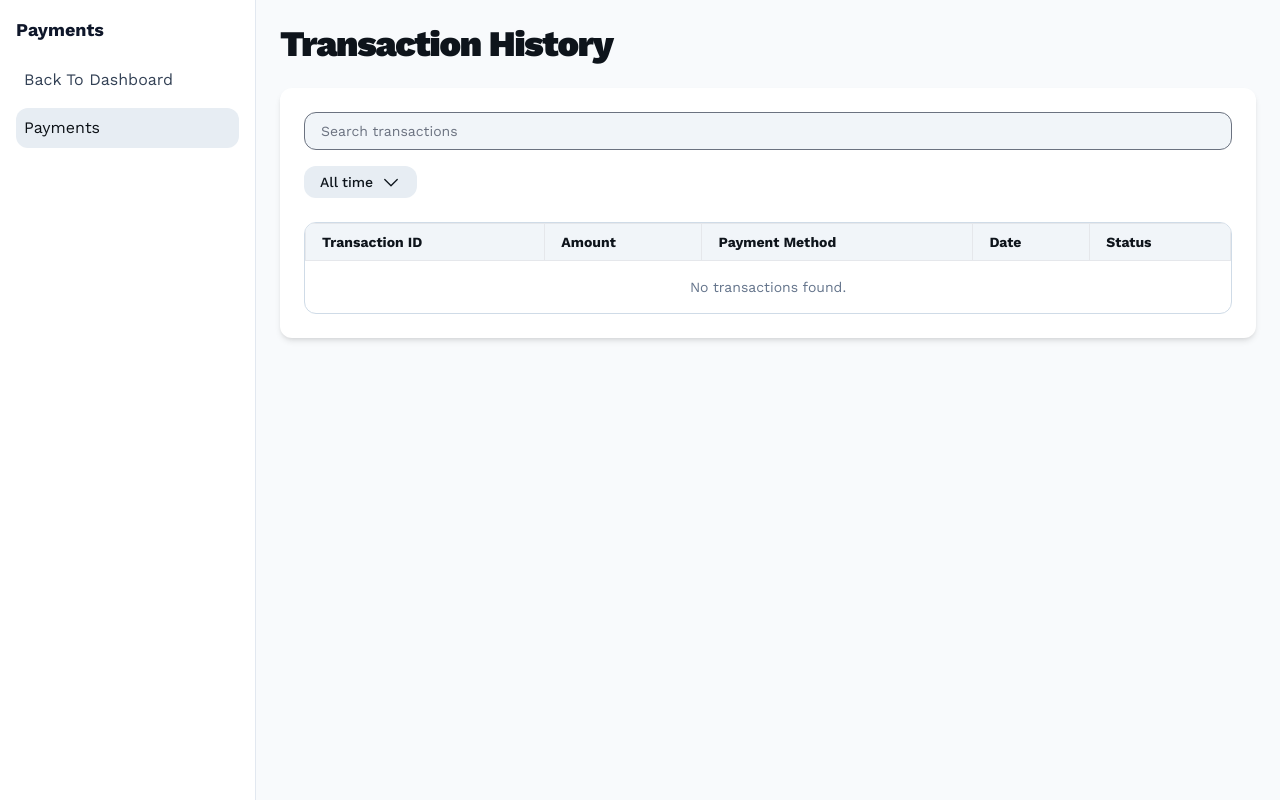
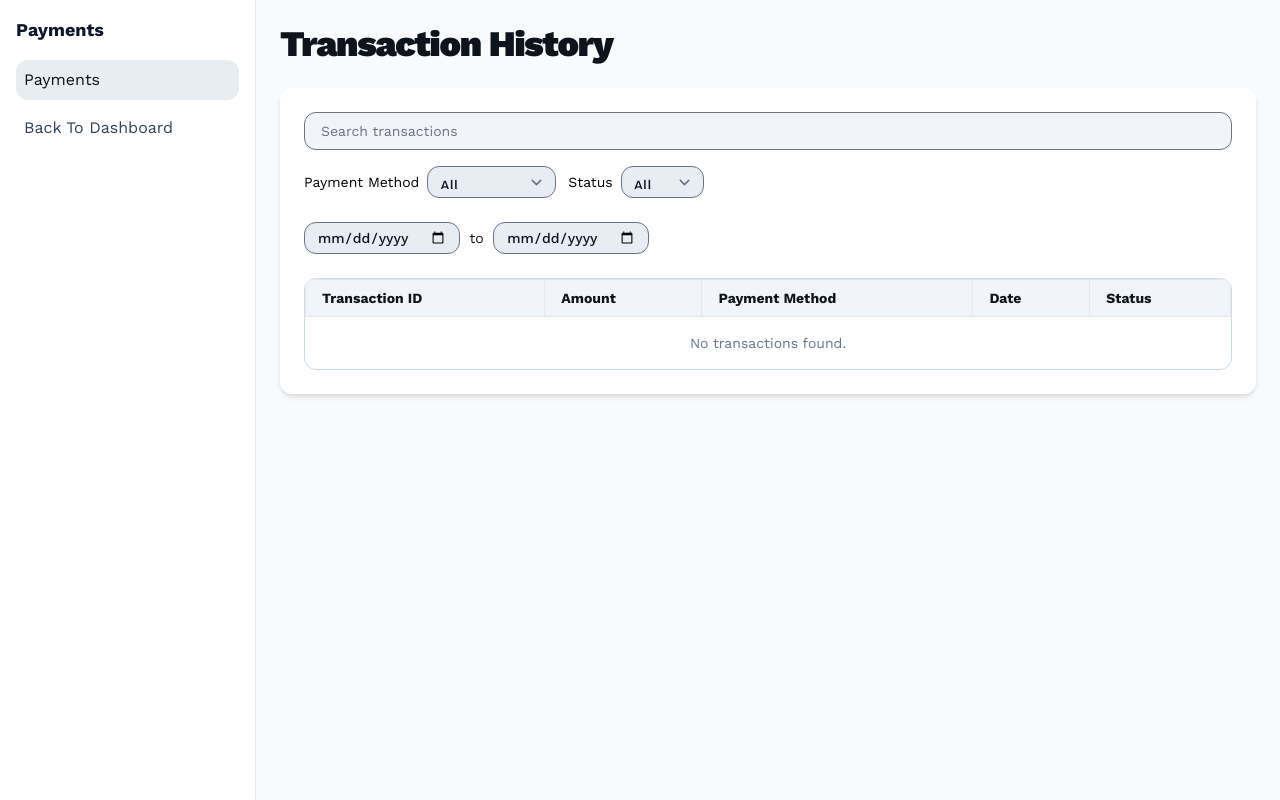
Before and after one commit to Val-9975/FYP-25-S1-14, a Django app: page /payments/dashboard/customer/viewPurchaseUI/ in a window 1280 px wide. Run offline with Django 5.2, Linux system fonts and the light colour scheme; the visitor is signed in with stand-in values (Sample User, id 1); data that the repository does not hold is empty; parts of the project's set-up code (start-up, migrations or seed data) failed here and were passed over; some libraries are stand-ins or nearby versions.

Commit message:
viewPurchasefilterfunction

```diff
--- a/FYP/payments/templates/viewPurchaseUI.html
+++ b/FYP/payments/templates/viewPurchaseUI.html
@@ -21,14 +21,15 @@
       <h2 class="text-lg font-bold text-slate-900 mb-4">Payments</h2>
       <ul class="space-y-2">
         <li>
+          <div class="flex items-center gap-3 p-2 text-[#0c1116] bg-[#e7edf3] rounded-xl">
+            Payments
+          </div>
+        </li>
+
+        <li>
           <a href="{% url 'customer_dashboard' %}" onclick="localStorage.clear();" class="flex items-center gap-3 p-2 text-slate-700 hover:bg-slate-100 rounded-xl">
             Back To Dashboard
           </a>
-        </li>
-        <li>
-          <div class="flex items-center gap-3 p-2 text-[#0c1116] bg-[#e7edf3] rounded-xl">
-            Payments
-          </div>
         </li>
       </ul>
     </div>
@@ -47,17 +48,38 @@
 
         <!-- Filter Buttons -->
         <div class="flex gap-3 flex-wrap mb-6">
-          <button class="flex h-8 items-center gap-2 rounded-xl bg-[#e7edf3] px-4 text-sm font-medium text-[#0d141b]">
-            All time
-            <svg xmlns="http://www.w3.org/2000/svg" width="20px" height="20px" fill="currentColor" viewBox="0 0 256 256">
-              <path d="M213.66,101.66l-80,80a8,8,0,0,1-11.32,0l-80-80A8,8,0,0,1,53.66,90.34L128,164.69l74.34-74.35a8,8,0,0,1,11.32,11.32Z"></path>
-            </svg>
-          </button>
+          <!-- Payment Method Filter -->
+          <div class="flex items-center gap-2">
+            <label for="payment-method" class="text-sm">Payment Method</label>
+            <select id="payment-method" class="bg-[#e7edf3] text-[#0d141b] text-sm font-medium rounded-xl h-8 px-3">
+              <option value="">All</option>
+              <option value="credit card">Credit Card</option>
+              <option value="visa">Visa</option>
+              <option value="safepay wallet">SafePay Wallet</option>
+            </select>
+          </div>
+          <!-- Status Filter -->
+          <div class="flex items-center gap-2">
+            <label for="status" class="text-sm">Status</label>
+            <select id="status" class="bg-[#e7edf3] text-[#0d141b] text-sm font-medium rounded-xl h-8 px-3">
+              <option value="">All</option>
+              <option value="success">Success</option>
+              <option value="failed">Failed</option>
+              <option value="pending">Pending</option>
+            </select>
+          </div>
+        </div>
+
+        <!-- Date Range Filter -->
+        <div class="mb-6">
+          <input type="date" id="filter-start-date" class="bg-[#e7edf3] text-[#0d141b] text-sm font-medium rounded-xl h-8 px-3" />
+          <span class="text-[#0d141b] text-sm mx-1">to</span>
+          <input type="date" id="filter-end-date" class="bg-[#e7edf3] text-[#0d141b] text-sm font-medium rounded-xl h-8 px-3" />
         </div>
 
         <!-- Transactions Table -->
         <div class="overflow-x-auto rounded-xl border border-[#cfdbe7]">
-          <table class="min-w-full border-collapse text-sm text-left text-[#0e141b]">
+          <table class="min-w-full border-collapse text-sm text-left text-[#0e141b]" id="transactions-table">
             <thead>
               <tr class="bg-slate-100">
                 <th class="border px-4 py-2">Transaction ID</th>
@@ -100,34 +122,85 @@
     document.addEventListener('DOMContentLoaded', function () {
       const searchInput = document.querySelector('input[placeholder="Search transactions"]');
       const tableRows = document.querySelectorAll('table tbody tr');
-      const noResultRow = document.createElement('tr');
-      noResultRow.innerHTML = `<td colspan="5" class="text-center text-slate-500 py-4">No transactions found.</td>`;
-      noResultRow.classList.add('no-result');
+      const paymentMethodSelect = document.getElementById('payment-method');
+      const statusSelect = document.getElementById('status');
+      const startDateInput = document.getElementById('filter-start-date');
+      const endDateInput = document.getElementById('filter-end-date');
 
-      searchInput.addEventListener('input', function () {
-        const query = this.value.trim().toLowerCase();
+      const filterTransactions = () => {
+        const searchQuery = searchInput.value.trim().toLowerCase();
+        const paymentMethodValue = paymentMethodSelect.value.toLowerCase();
+        const statusValue = statusSelect.value.toLowerCase();
+        const startDate = startDateInput.value;
+        const endDate = endDateInput.value;
+
         let visibleCount = 0;
 
         tableRows.forEach(row => {
-          if (row.querySelector('td')) {
-            const rowText = row.textContent.toLowerCase();
-            const match = rowText.includes(query);
-            row.style.display = match ? '' : 'none';
-            if (match) visibleCount++;
+          if (!row.querySelector('td')) return; // Skip empty rows
+
+          const transactionId = row.cells[0].textContent.trim().toLowerCase();
+          const amount = row.cells[1].textContent.trim().toLowerCase();
+          const paymentMethod = row.cells[2].textContent.trim().toLowerCase();
+          const date = row.cells[3].textContent.trim();
+          const status = row.cells[4].textContent.trim().toLowerCase();
+
+          // Search filter
+          const searchMatch = searchQuery === '' ||
+            transactionId.includes(searchQuery) ||
+            amount.includes(searchQuery) ||
+            paymentMethod.includes(searchQuery) ||
+            date.includes(searchQuery) ||
+            status.includes(searchQuery);
+
+          // Payment method filter
+          const paymentMethodMatch = paymentMethodValue === '' ||
+            paymentMethod.includes(paymentMethodValue);
+
+          // Status filter
+          const statusMatch = statusValue === '' ||
+            status.includes(statusValue);
+
+          // Date filter
+          let dateMatch = true;
+          if (startDate || endDate) {
+            const rowDate = new Date(date);
+            const start = startDate ? new Date(startDate) : null;
+            const end = endDate ? new Date(endDate) : null;
+
+            if (start && rowDate < start) dateMatch = false;
+            if (end && rowDate > end) dateMatch = false;
+          }
+
+          if (searchMatch && paymentMethodMatch && statusMatch && dateMatch) {
+            row.style.display = '';
+            visibleCount++;
+          } else {
+            row.style.display = 'none';
           }
         });
 
-        // Add or remove the "No results" line
+        // Show "No results" message if no rows are visible
         const tbody = document.querySelector('table tbody');
         const existingNoResult = tbody.querySelector('.no-result');
+
         if (visibleCount === 0 && !existingNoResult) {
+          const noResultRow = document.createElement('tr');
+          noResultRow.innerHTML = `<td colspan="5" class="text-center text-slate-500 py-4">No transactions found.</td>`;
+          noResultRow.classList.add('no-result');
           tbody.appendChild(noResultRow);
         } else if (visibleCount > 0 && existingNoResult) {
           existingNoResult.remove();
         }
-      });
+      };
+
+      // Add event listeners
+      searchInput.addEventListener('input', filterTransactions);
+      paymentMethodSelect.addEventListener('change', filterTransactions);
+      statusSelect.addEventListener('change', filterTransactions);
+      startDateInput.addEventListener('change', filterTransactions);
+      endDateInput.addEventListener('change', filterTransactions);
     });
   </script>
-
 </body>
 </html>
```
